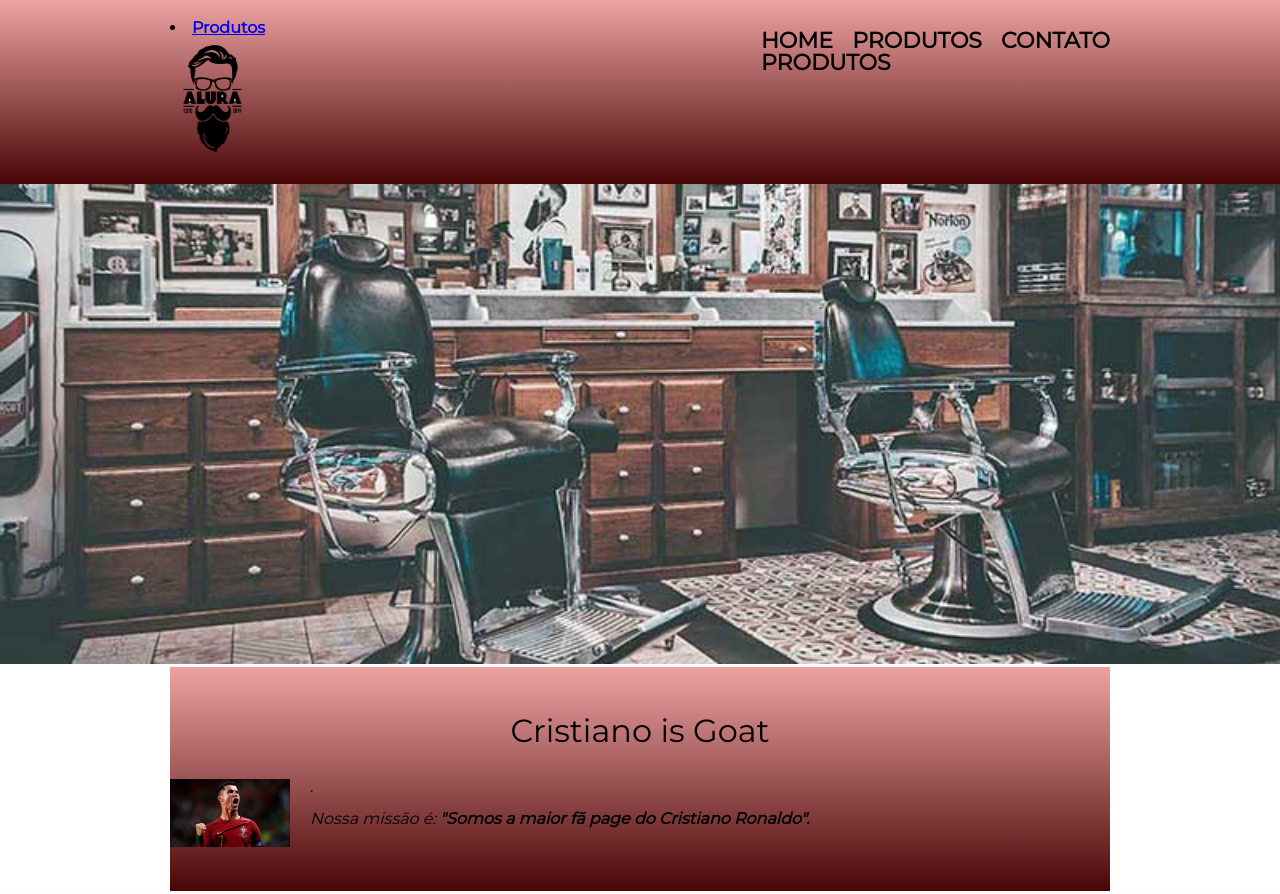
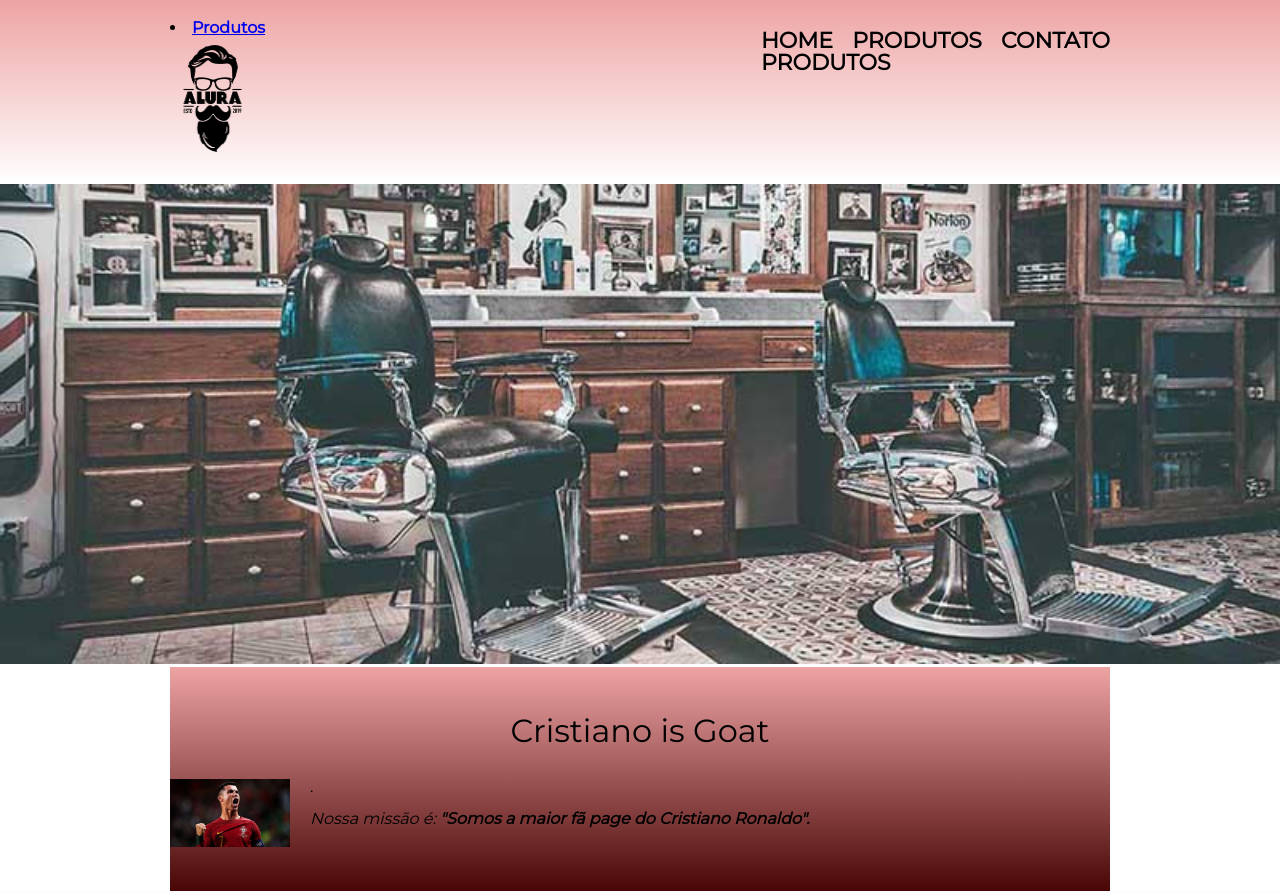
Before and after one commit to joaogabrieldasilvaviana/testefurevinho, a plain HTML site: page index.html in a window 1280 px wide. Shown: the top 894 px of the page. Drawn offline with Linux system fonts and the light colour scheme.

Commit message:
Update style.css

```diff
--- a/style.css
+++ b/style.css
@@ -3,7 +3,7 @@ body {
 }
 
 header {
-	background: linear-gradient(to bottom, #eea3a3 0%,#490606 100%);
+	background: linear-gradient(to bottom, #eea3a3 0%,#FFFFFF 100%);
 	padding: 20px 0;
 	font-weight: bold;
 }
```
